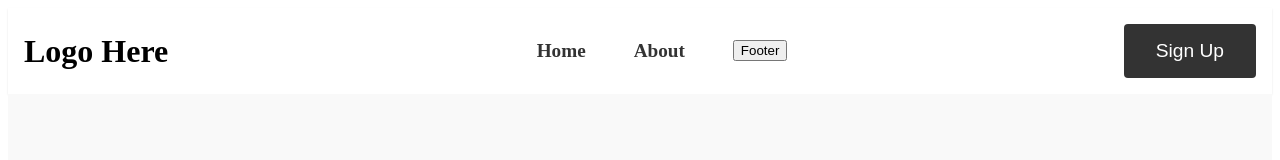
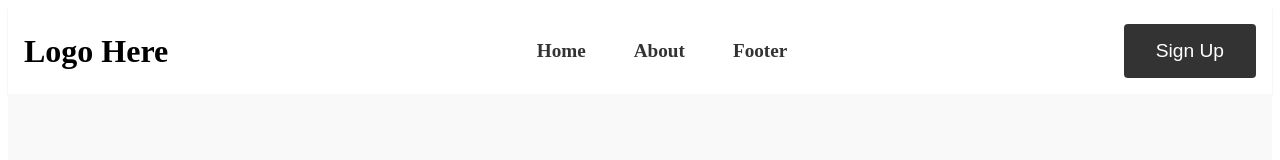
Before and after one commit to athos101/Biocode-WebPage, a Vue app: page / in a window 1280 px wide. Shown: the top 160 px of the page. Built offline with nearby package versions, Linux system fonts and the light colour scheme.

Commit message:
ancora do header

```diff
--- a/src/App.vue
+++ b/src/App.vue
@@ -7,7 +7,7 @@
     <ul>
       <li><a href="#">Home</a></li>
       <li><a href="#">About</a></li>
-      <li><button @click="scroll">Footer</button></li>
+      <li><a @click="scroll" style="cursor: pointer;">Footer</a></li>
     </ul>
   </nav>
   <div class="cta">
```
